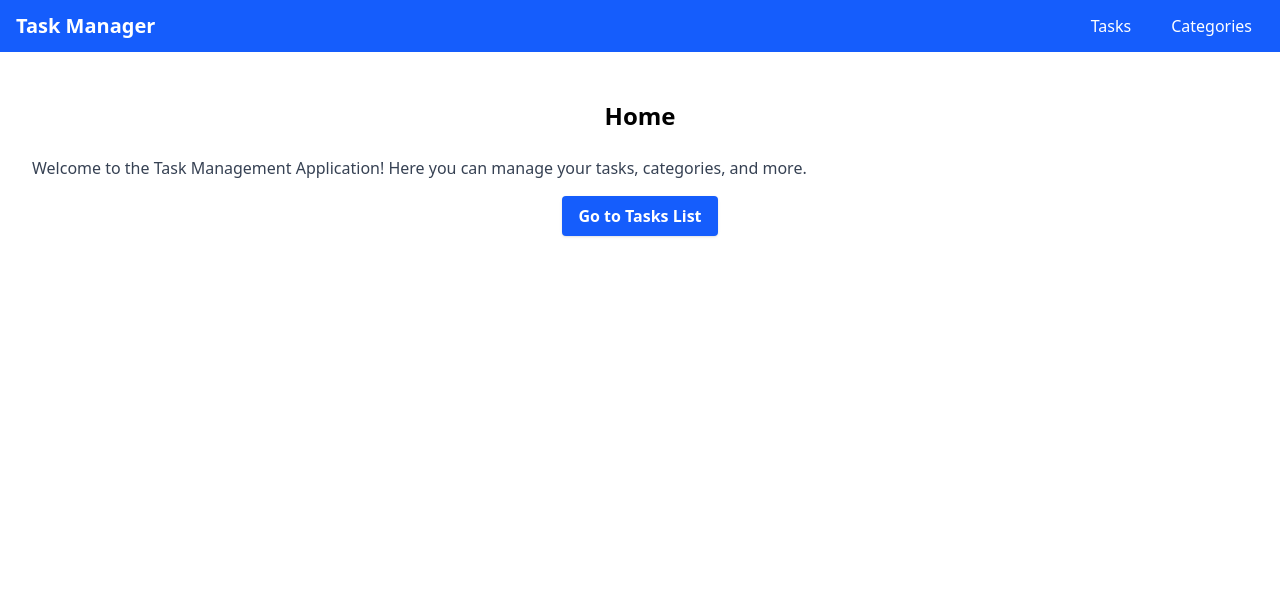
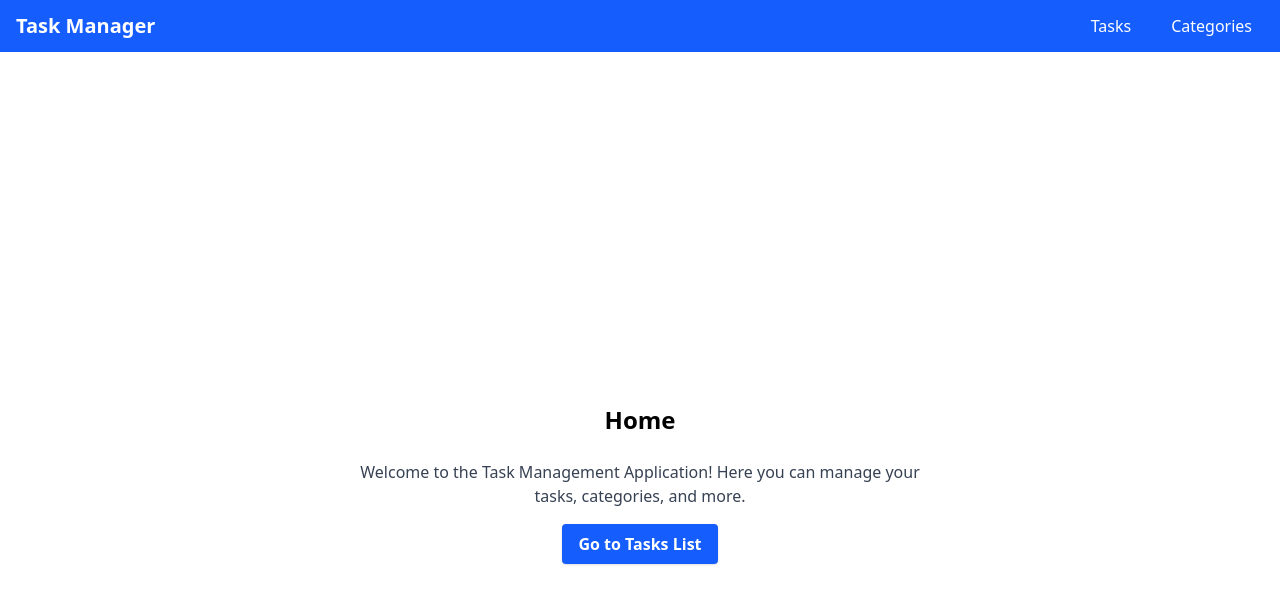
Before and after one commit to ristekostadinov/Advanced-Task-Management, an Angular app: page / in a window 1280 px wide. Shown: the top 604 px of the page. Built offline with nearby package versions, Linux system fonts and the light colour scheme.

Commit message:
made the text in home page centered

```diff
--- a/src/app/components/home/home.component.html
+++ b/src/app/components/home/home.component.html
@@ -1,9 +1,9 @@
-<div class="container mx-auto p-4">
+<div class="container mx-auto p-4 flex flex-col items-center justify-center min-h-screen">
   <h1 class="text-2xl font-bold mb-6 text-center">Home</h1>
-    <p class="text-gray-700 mb-4">
-        Welcome to the Task Management Application! Here you can manage your tasks, categories, and more.
+  <p class="text-gray-700 mb-4 text-center max-w-xl">
+    Welcome to the Task Management Application! Here you can manage your
+    tasks, categories, and more.
   </p>
-    <div class="flex justify-center">
   <button
     routerLink="/tasks"
     class="bg-blue-600 text-white px-4 py-2 rounded shadow hover:bg-blue-700 transition font-semibold"
@@ -11,4 +11,3 @@
     Go to Tasks List
   </button>
 </div>
-</div>
```
Lines whose indentation alone changed are shown as unchanged.
